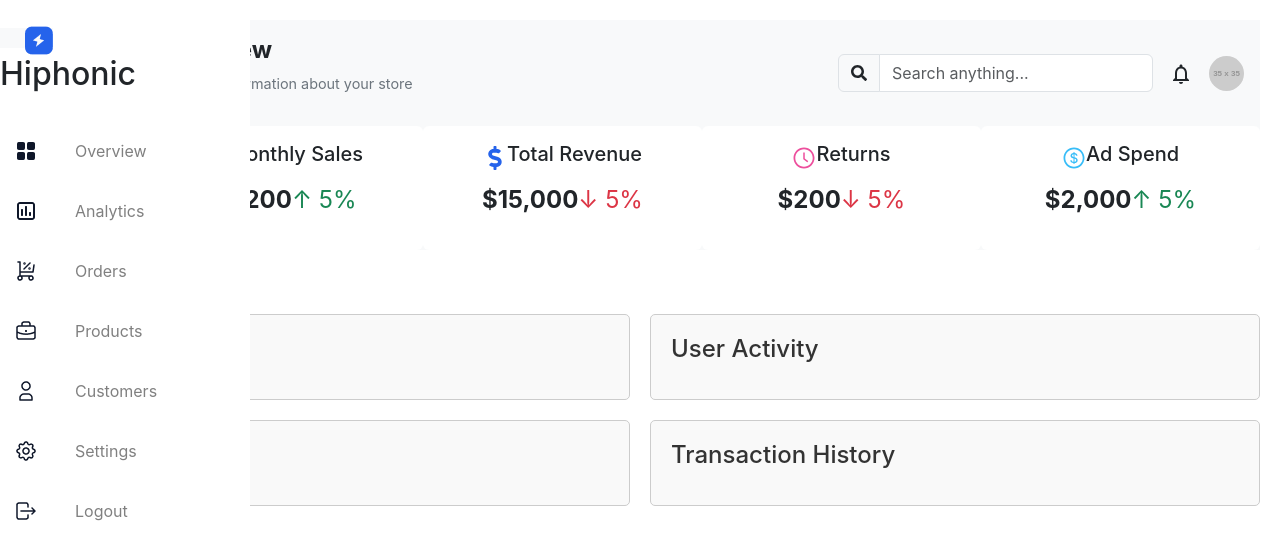
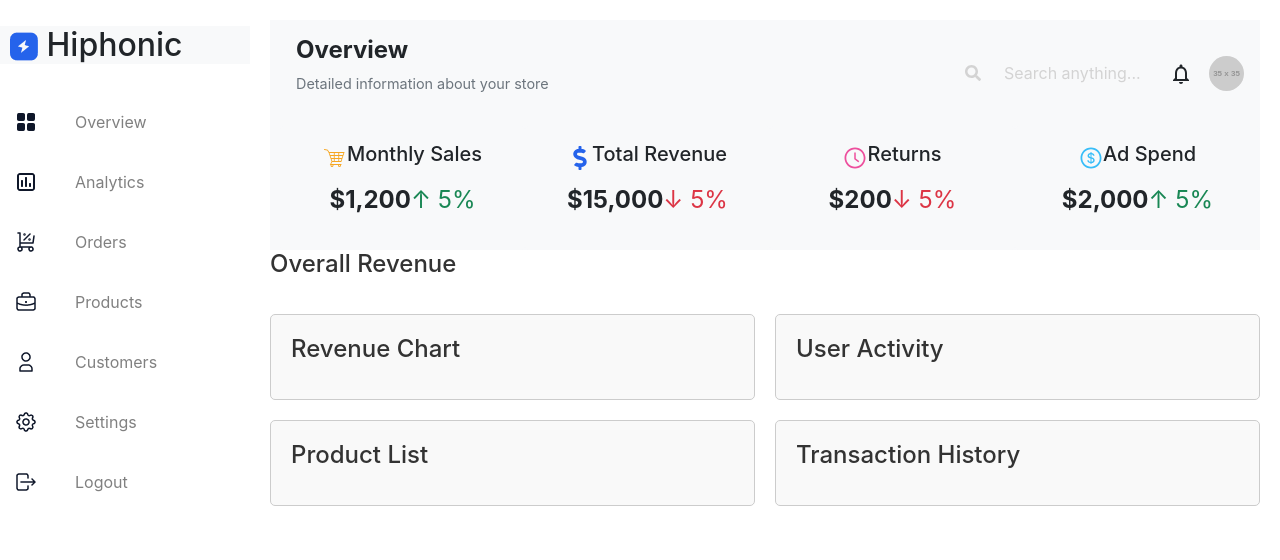
Before and after one commit to YolandaMejane1/E-Commerce-dashboard-project, a React (Create React App) app: page /dashboard in a window 1280 px wide. Shown: the top 560 px of the page. Built offline with nearby package versions, Linux system fonts and the light colour scheme.

Commit message:
"finished dashboard layout"

```diff
--- a/src/App.css
+++ b/src/App.css
@@ -71,10 +71,11 @@ html, body {
 }
 
 .dashboard {
+  display: flex;
   position: relative;
   top: 0px;
   width: 100%;
-  max-width: 100vw;
+  max-width: 80vw;
   height: auto;
 }
 
@@ -185,6 +186,10 @@ html, body {
 
 .dashboard-container {
   padding: 20px;
+  flex-grow: 1;
+  display: flex;
+  flex-direction: column;
+  margin-left: 250px;
 }
 
 .dashboard-content {
@@ -215,27 +220,23 @@ html, body {
   border-radius: 5px;
   background-color: #f9f9f9;
 }
+
 .App {
+  display: flex;
   width:100vw;
   height:100vh;
   background-color: #F8FAFC;
 }
 
-body {
-  margin:0;
-  padding: 0;
-
-}
-
 .Sidebar {
-position: absolute;
+flex:1;
+position: fixed;
 width: 250px;
 height: 900px;
 left: 0px;
 top: 0px;
 padding-top: 2%;
-
-  background-color: white;
+background-color: white;
 }
 
 .List{
@@ -269,6 +270,6 @@ padding-top: 2%;
 
 
 .header{
-  padding-left: 10%;
-  padding-top: 20%;
+  padding-left: 10px;
+  padding-top: 20px;
 }
--- a/src/components/MenuSidebar.jsx
+++ b/src/components/MenuSidebar.jsx
@@ -1,36 +1,26 @@
 import React from 'react';
-import App from '../App';
 import { MenuData } from './MenuData';
-import {Logo} from '../assets/icons'
-
-
+import { Logo } from '../assets/icons';
+import 'bootstrap/dist/css/bootstrap.min.css';
 
 function MenuSidebar() {
   return (
-
-
-
-     <div className="Sidebar">
-      <span className="header"><img src={Logo} alt="" /></span>
-      <h2>Hiphonic</h2>
-
+    <div className="Sidebar d-none d-md-block">
+      <div className="header">
+        <h2><img src={Logo} alt="Logo" /> Hiphonic</h2>
+      </div>
       <ul className="List">
-        {MenuData.map((val,key)=> {
-          return (
+        {MenuData.map((val, key) => (
           <li
-          key ={key}
-          className="row"
-          onClick={()=>{window.location.pathname = val.link}}>
-            {" "}
-             <div id="icons">{val.icon}</div>
-             <div id="name">
-              {val.title}
-             </div>
-             </li>);
-        })}
-        </ul>
-     </div>
-
+            key={key}
+            className="row"
+            onClick={() => { window.location.pathname = val.link }}>
+            <div id="icons">{val.icon}</div>
+            <div id="name">{val.title}</div>
+          </li>
+        ))}
+      </ul>
+    </div>
   );
 }
 
```
